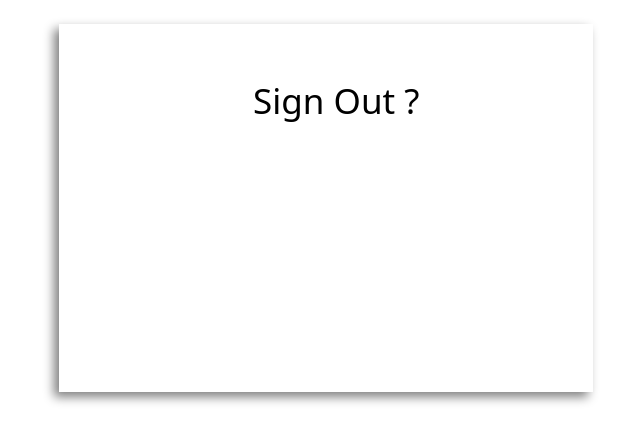
After one commit to MagicRom06/django-two-factor-auth-app, a Django app: template templates/account/logout.html in a window 1280 px wide. The commit adds this page. Shown: the top 443 px of the page, without its empty margins (314-954 px from the left). Run offline with Django 3.2, Linux system fonts and the light colour scheme; the template is opened without the code that fills it: most values are stand-ins (such as "Sample title", 1, 10 or a date in 2020); some libraries are stand-ins or nearby versions.

Commit message:
add 2fa templates

```diff
--- a/assets/css/style.css
+++ b/assets/css/style.css
@@ -71,6 +71,7 @@
 	font-size: 50px;
 	cursor: pointer;
 	margin: 20px 30px;
+	padding:30px;
 }
 
 .btn-login {
@@ -83,10 +84,6 @@
 	margin: 20px 30px;
 }
 
-.home_span{
-	display: block;
-	padding: 25px 80px;
-}
 
 .btn-1::before, .btn-1::after{
 	content:"";
--- a/home/templates/home/home.html
+++ b/home/templates/home/home.html
@@ -14,7 +14,7 @@
 		<div class="col-lg-6 mt-4">
 			<div id="welcome" class="square d-flex align-items-center justify-content-center">
 				<div class="square-title">
-					<a href="{% url 'two-factor-setup' %}"><button class="btn-1"><span style="color:green;font-size:20px;" class="home_span">Activate 2fa Auth</span></button></a>
+					<a href="{% url 'two-factor-setup' %}"><button class="btn-1"><span style="color:green;" class="home_span">Activate 2fa Auth</span></button></a>
 				</div>
 			</div>
 		</div>
--- a/templates/account/login.html
+++ b/templates/account/login.html
@@ -15,7 +15,7 @@
             {% if redirect_field_value %}
             <input type="hidden" name="{{ redirect_field_name }}" value="{{ redirect_field_value }}" />
             {% endif %}
-            <button class="primaryAction btn-login col-11" type="submit"><span class="home_span">{% trans "Login" %}</span></button>
+            <button class="primaryAction btn-login col-lg-11" type="submit"><span class="home_span">{% trans "Login" %}</span></button>
           </form>
         </div>
       </div>
--- /dev/null
+++ b/templates/account/logout.html
@@ -0,0 +1,23 @@
+{% extends 'account/base.html' %}
+{% load i18n %}
+{% load crispy_forms_tags %}
+
+{% block content %}
+<div class="container d-flex align-items-center justify-content-center">
+  <div class="row mt-4 w-50">
+    <div class="col-lg-12">
+      <div id="login" class="square">
+        <div class="square-title">
+          <form method="post" action="{% url 'account_logout' %}">
+            {% csrf_token %}
+            {% if redirect_field_value %}
+            <input type="hidden" name="{{ redirect_field_name }}" value="{{ redirect_field_value }}"/>
+            {% endif %}
+            <button class="btn-login col-11" type="submit"><span class="home_span">{% trans 'Sign Out' %} ?</span></button>
+          </form>
+        </div>
+      </div>
+    </div>
+  </div>
+</div>
+{% endblock %}
```
Also changed, not shown: templates/allauth_2fa/backup_tokens.html (+12 -2 lines).
